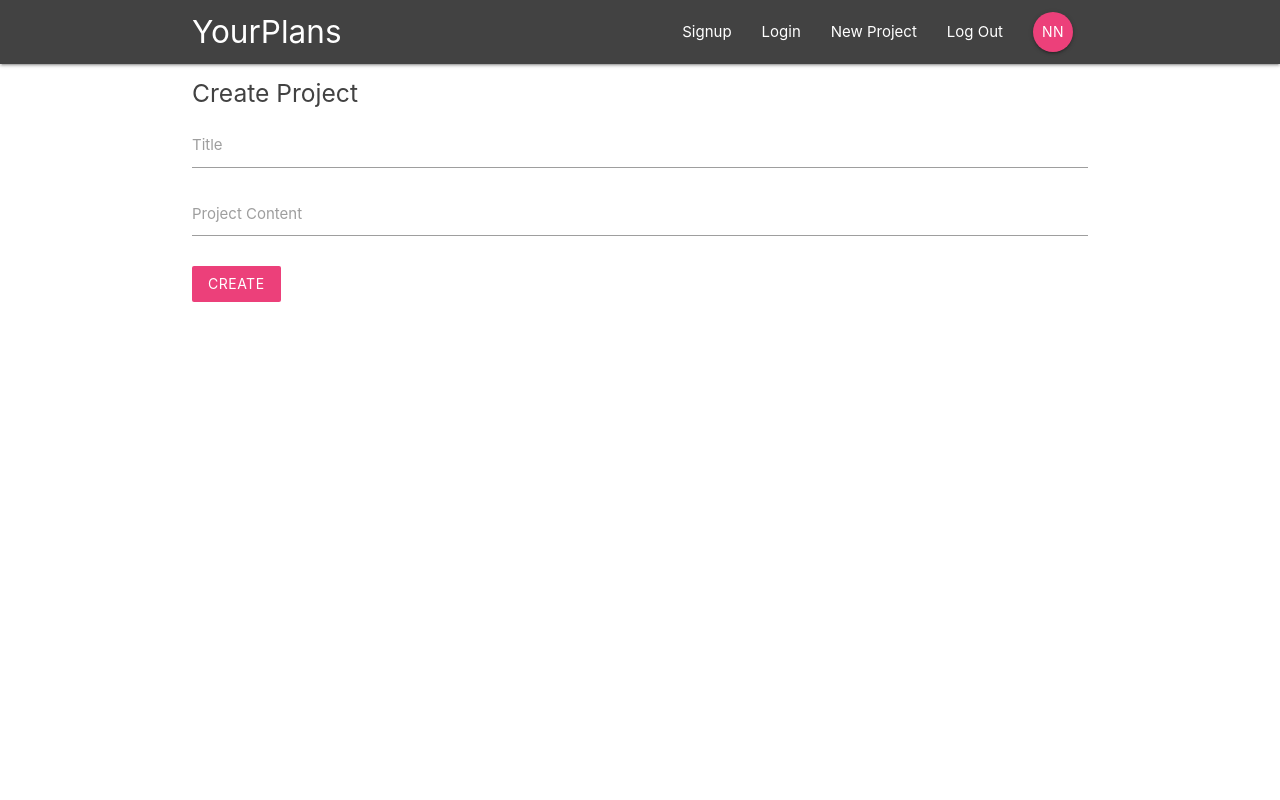
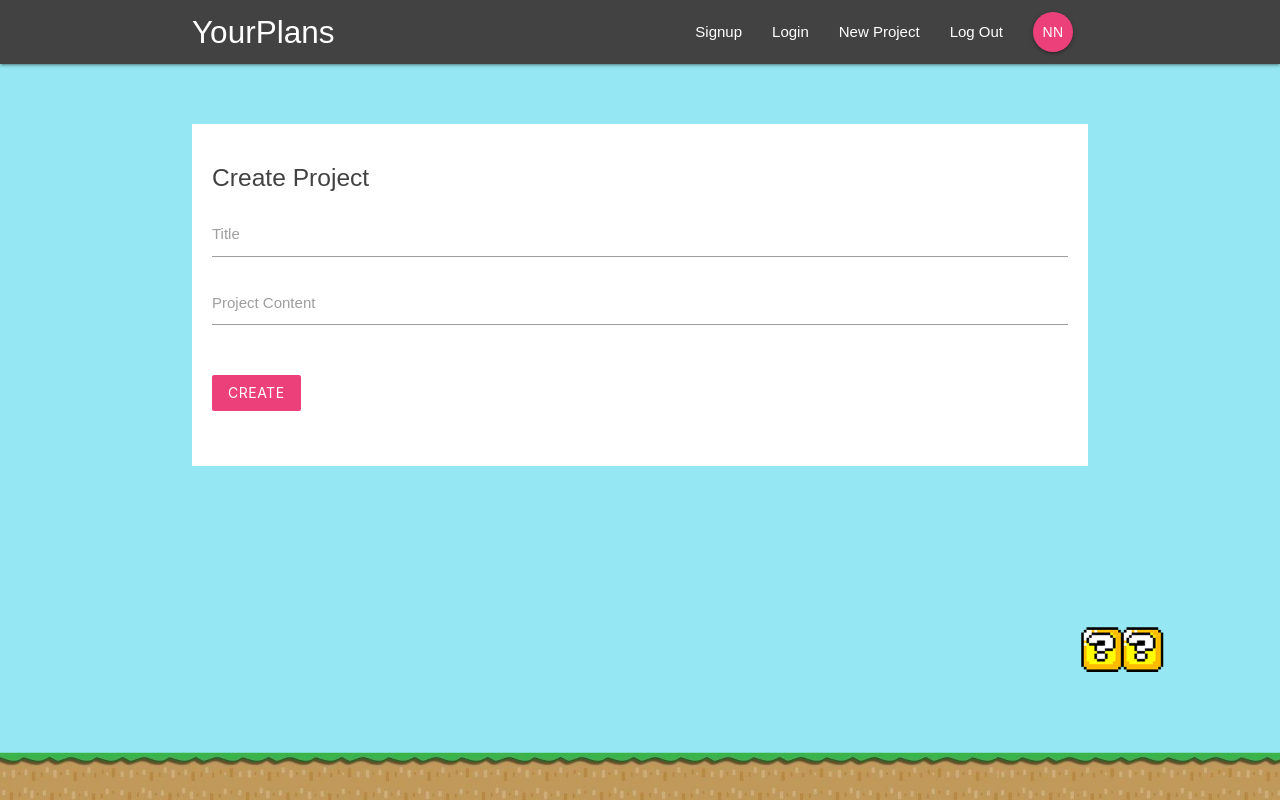
Before and after one commit to Ihor-Onyshchuk/your-plans, a React (Create React App) app: page /create in a window 1280 px wide. Built offline with nearby package versions, Linux system fonts and the light colour scheme.

Commit message:
add Nav Links & styles

```diff
--- a/package.json
+++ b/package.json
@@ -6,6 +6,7 @@
     "@testing-library/jest-dom": "^4.2.4",
     "@testing-library/react": "^9.5.0",
     "@testing-library/user-event": "^7.2.1",
+    "node-sass": "^4.14.1",
     "react": "^16.13.1",
     "react-dom": "^16.13.1",
     "react-router-dom": "^5.2.0",
--- a/src/components/layout/SignedInLinks.js
+++ b/src/components/layout/SignedInLinks.js
@@ -2,7 +2,7 @@
 import { NavLink } from 'react-router-dom';
 
 const SignedInLinks = ({ name = 'Your' }) => (<ul className="right">
-  <li><NavLink to='/'>New Project</NavLink></li>
+  <li><NavLink to='/create'>New Project</NavLink></li>
   <li><NavLink to='/'>Log Out</NavLink></li>
   <li><NavLink to='/' className="btn btn-floating pink lighten-1">NN</NavLink></li>
 </ul>)
--- a/src/components/layout/SignedOutLinks.js
+++ b/src/components/layout/SignedOutLinks.js
@@ -2,8 +2,8 @@
 import { NavLink } from 'react-router-dom';
 
 const SignedOutLinks = () => (<ul className="right">
-  <li><NavLink to='/'>Signup</NavLink></li>
-  <li><NavLink to='/'>Login</NavLink></li>
+  <li><NavLink to='/signup'>Signup</NavLink></li>
+  <li><NavLink to='/signin'>Login</NavLink></li>
 </ul>)
 
 
--- a/src/index.css
+++ /dev/null
@@ -1,13 +0,0 @@
-body {
-  margin: 0;
-  font-family: -apple-system, BlinkMacSystemFont, 'Segoe UI', 'Roboto', 'Oxygen',
-    'Ubuntu', 'Cantarell', 'Fira Sans', 'Droid Sans', 'Helvetica Neue',
-    sans-serif;
-  -webkit-font-smoothing: antialiased;
-  -moz-osx-font-smoothing: grayscale;
-}
-
-code {
-  font-family: source-code-pro, Menlo, Monaco, Consolas, 'Courier New',
-    monospace;
-}
--- a/src/index.js
+++ b/src/index.js
@@ -1,6 +1,6 @@
 import React from 'react';
 import ReactDOM from 'react-dom';
-import './index.css';
+import './index.scss';
 import App from './App';
 import * as serviceWorker from './serviceWorker';
 
--- /dev/null
+++ b/src/index.scss
@@ -0,0 +1,31 @@
+html {
+  min-height: 100%;
+}
+
+body {
+  min-height: 100%;
+  margin: 0;
+  padding: 0;
+  font-family: sans-serif;
+  background: url(/img/mario-bg.png) no-repeat;
+  background-size: cover;
+  background-position: bottom;
+  background-color: #95e8f3;
+}
+
+form {
+  padding: 20px;
+  margin-top: 60px;
+
+  button, h5 {
+    margin: 20px 0;
+  }
+}
+
+input[type=text]:not(.browser-default):focus:not([readonly]),
+input[type=text]:not(.browser-default):focus:not([readonly]),
+input[type=text]:not(.browser-default):focus:not([readonly]),
+textarea.materialize-textarea:focus:not([readonly]) {
+  border-color: #ec407a;
+  box-shadow: none;
+}
```
Also changed, not shown: public/img/mario-bg.png (added), 1 other file (tests, documents, lock files or other folders).
